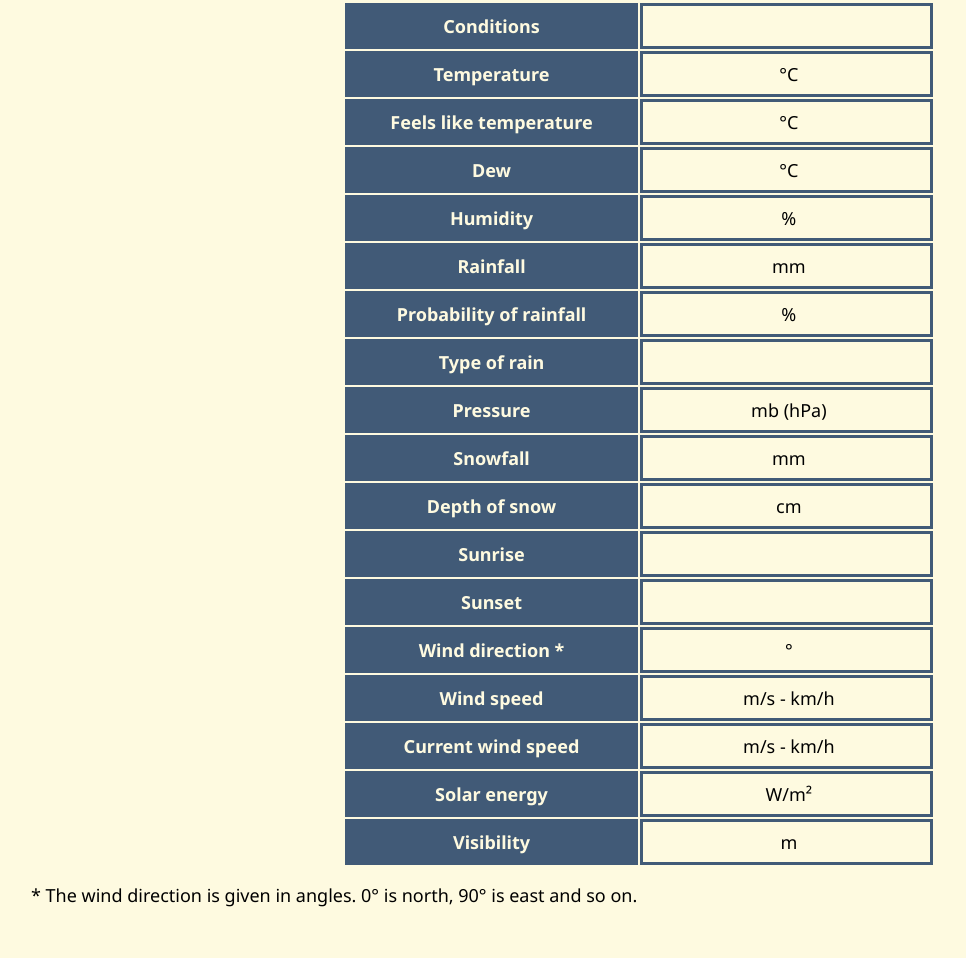
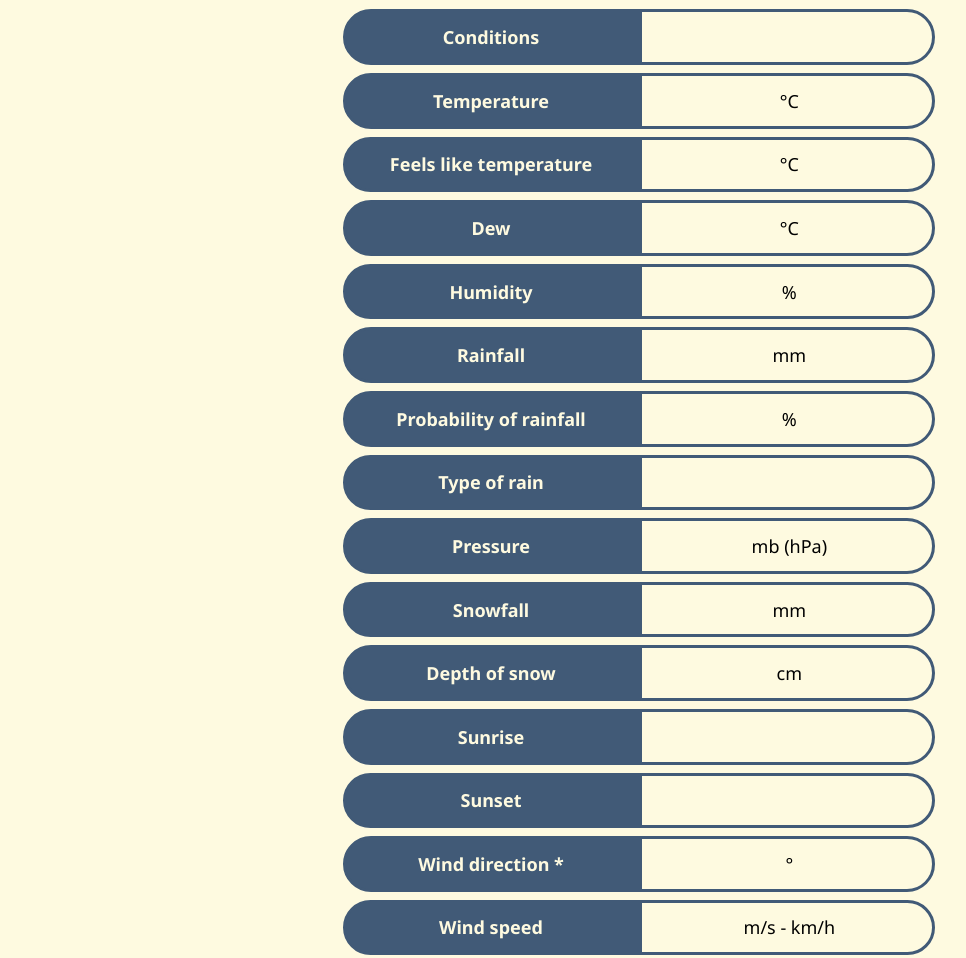
Before and after one commit to Leandecks/weather-app, a website built with webpack: page src/index.html in a window 1280 px wide. Shown: the part 924-1882 px from the top of the page, without its empty margins (17-983 px from the left). Before the commit the page ends 1831 px from the top, so only its background shows below. Built offline with nearby package versions, Linux system fonts and the light colour scheme; no server answers; a web font is replaced by a local one.

Commit message:
Table redesign - rounded

```diff
--- a/src/css/style.css
+++ b/src/css/style.css
@@ -54,7 +54,7 @@ h1 {
 }
 
 main {
-  margin: 2rem;
+  padding: 2rem;
 }
 
 form {
@@ -129,6 +129,7 @@ h3 {
 }
 
 /*future conditions*/
+
 #next-days {
   display: flex;
   justify-content: space-around;
@@ -189,23 +190,34 @@ table#current-table {
   margin: 1rem;
 }
 
+table#current-table {
+  border-collapse: separate;
+  border-spacing: 0 0.5rem;
+}
+
 table#current-table td,
 table#current-table th {
-  padding: 0.5rem;
+  padding: 0.8rem;
   border: solid 0.2rem var(--accent);
 }
 
 table#current-table th {
   background-color: var(--accent);
   color: var(--second);
+  border-radius: 2rem 0 0 2rem;
   width: 25%;
 }
 
 table#current-table td {
   text-align: center;
+  border-radius: 0 2rem 2rem 0;
   width: 25%;
 }
 
 table#current-table td > p {
   display: inline-block;
 }
+
+p#wind-info {
+  margin: 2rem;
+}
--- a/src/index.html
+++ b/src/index.html
@@ -208,7 +208,7 @@
             </tr>
           </table>
         </div>
-        <p>
+        <p id="wind-info">
           * The wind direction is given in angles. 0° is north, 90° is east and
           so on.
         </p>
```
